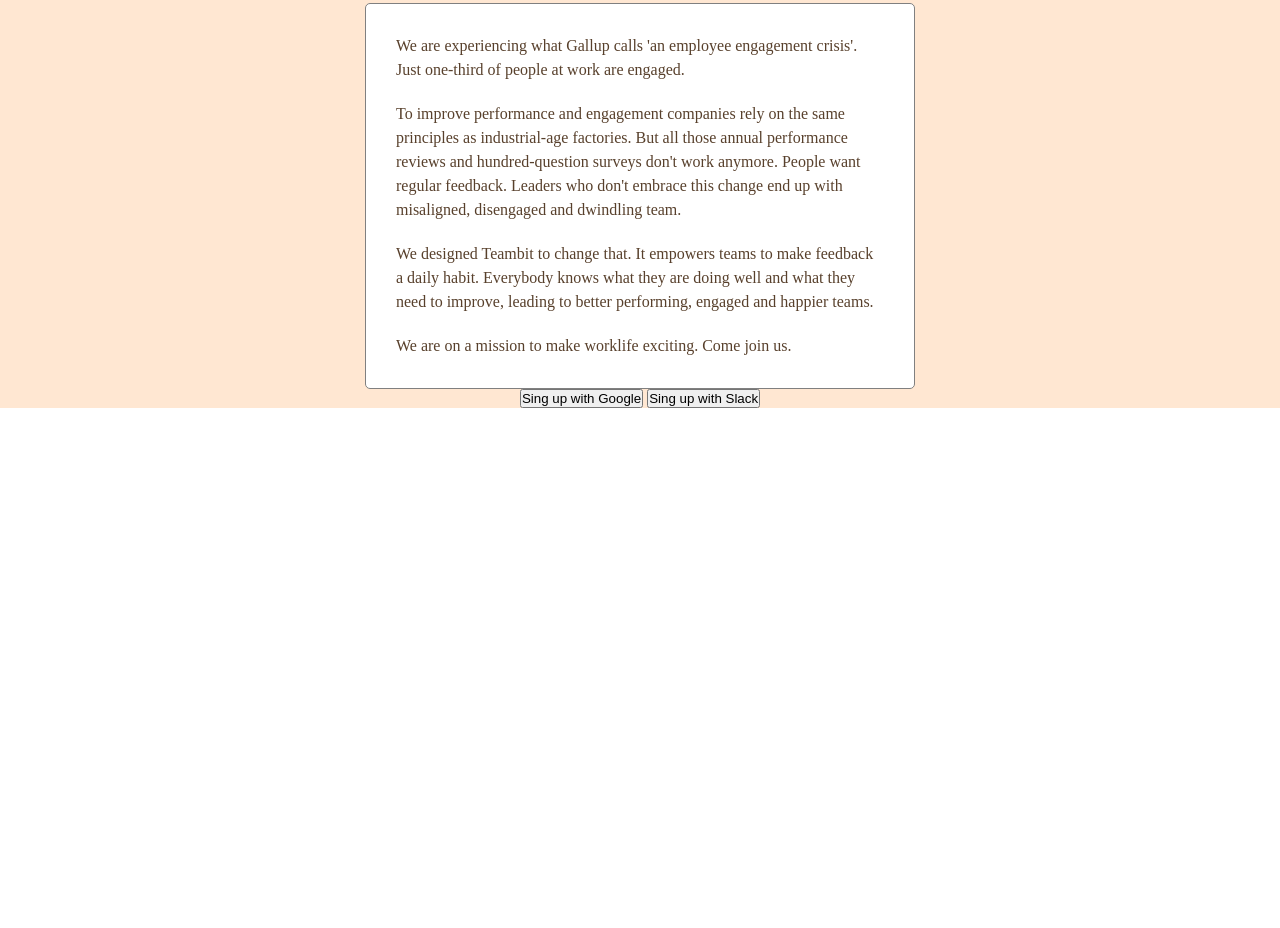
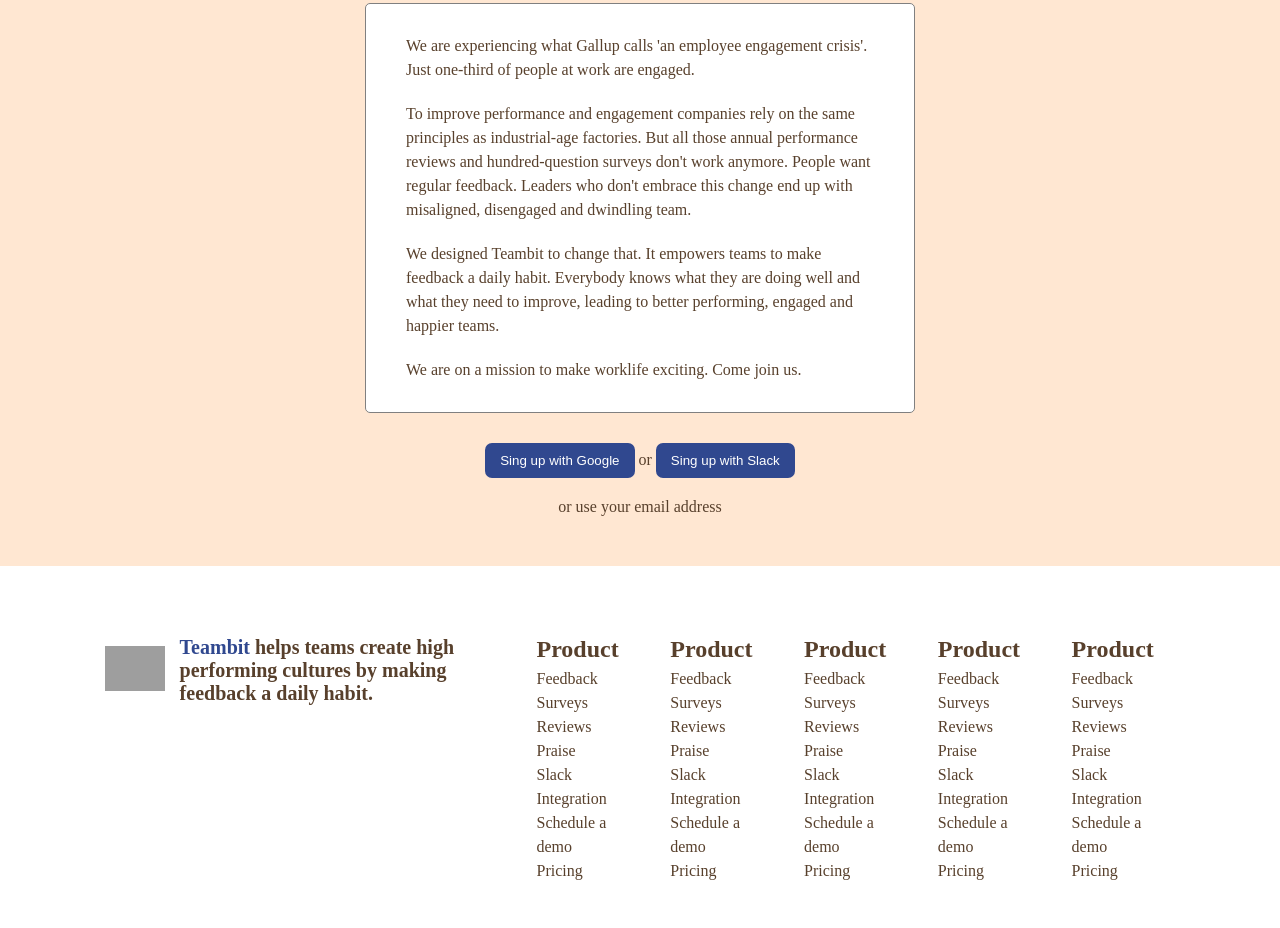
Before and after one commit to lucapu88/node-sass-teambit, a website: page public/index.html in a window 1280 px wide. Shown: the part 2774-3702 px from the top of the page. Before the commit the page ends 3182 px from the top, so only its background shows below. Drawn offline with Linux system fonts and the light colour scheme; grey boxes are pictures that could not be loaded.

```diff
--- a/public/index.html
+++ b/public/index.html
@@ -120,10 +120,70 @@
         <p>We are on a mission to make worklife exciting. Come join us.</p>
       </div>
       <div class="buttons">
-        <button class="google">Sing up with Google</button>
-        <button class="slack">Sing up with Slack</button>
+        <button class="google" type="button">Sing up with Google</button>
+        <span> or </span>
+        <button class="slack" type="button">Sing up with Slack</button>
+      </div>
+      <div class="emailAddress">
+        <a href="#">or use your email address</a>
       </div>
     </div>
+    <footer>
+      <div class="column-teambit">
+        <img src="https://teambit.io/wp-content/themes/teambeat/img/logo-small.svg" alt="">
+        <p><a href="#">Teambit</a> helps teams create high performing cultures by making feedback a daily habit.</p>
+      </div>
+      <div class="column"> <!--i contenuti delle column li faccio tutti uguali per evitare di fare copia e incolla-->
+        <h2>Product</h2>
+        <a href="#">Feedback</a>
+        <a href="#">Surveys</a>
+        <a href="#">Reviews</a>
+        <a href="#">Praise</a>
+        <a href="#">Slack Integration</a>
+        <a href="#">Schedule a demo</a>
+        <a href="#">Pricing</a>
+      </div>
+      <div class="column">
+        <h2>Product</h2>
+        <a href="#">Feedback</a>
+        <a href="#">Surveys</a>
+        <a href="#">Reviews</a>
+        <a href="#">Praise</a>
+        <a href="#">Slack Integration</a>
+        <a href="#">Schedule a demo</a>
+        <a href="#">Pricing</a>
+      </div>
+      <div class="column">
+        <h2>Product</h2>
+        <a href="#">Feedback</a>
+        <a href="#">Surveys</a>
+        <a href="#">Reviews</a>
+        <a href="#">Praise</a>
+        <a href="#">Slack Integration</a>
+        <a href="#">Schedule a demo</a>
+        <a href="#">Pricing</a>
+      </div>
+      <div class="column">
+        <h2>Product</h2>
+        <a href="#">Feedback</a>
+        <a href="#">Surveys</a>
+        <a href="#">Reviews</a>
+        <a href="#">Praise</a>
+        <a href="#">Slack Integration</a>
+        <a href="#">Schedule a demo</a>
+        <a href="#">Pricing</a>
+      </div>
+      <div class="column">
+        <h2>Product</h2>
+        <a href="#">Feedback</a>
+        <a href="#">Surveys</a>
+        <a href="#">Reviews</a>
+        <a href="#">Praise</a>
+        <a href="#">Slack Integration</a>
+        <a href="#">Schedule a demo</a>
+        <a href="#">Pricing</a>
+      </div>
+    </footer>
 
   </body>
 </html>
--- a/src/scss/partials/_footer.scss
+++ b/src/scss/partials/_footer.scss
@@ -1 +1,34 @@
 //barra finale
+footer {
+  @include sizeContainer();
+  display: flex;
+  padding: 50px 0 30px;
+  .column-teambit{
+    display: flex;
+    width: 425px;
+    margin-right: 30px;
+    img {
+      height: 75px;
+      width: 150px;
+      padding: 15px;
+      margin-top: 15px;
+    }
+    p {
+      font-weight: bolder;
+      margin-top: 5%;
+      font-size: 20px;
+      a {
+        color: $buttonColor;
+        &:hover {
+          text-decoration: underline;
+        }
+      }
+    }
+  }
+  .column {
+    display: flex;
+    flex-direction: column;
+    padding: 15px;
+    line-height: $lineHeight;
+  }
+}
--- a/src/scss/partials/_general.scss
+++ b/src/scss/partials/_general.scss
@@ -7,9 +7,9 @@
 a {
   text-decoration: none;
   color: $fontColor;
-}
-a:hover {
-  color: $buttonColor;
+  &:hover {
+    color: $buttonColor;
+  }
 }
 body {
   color: $fontColor;
--- a/src/scss/partials/_header.scss
+++ b/src/scss/partials/_header.scss
@@ -1,7 +1,6 @@
 // barra iniziale
 .container {
-  width: 86%;
-  margin: 0 7% 0 7%;
+  @include sizeContainer();
   header {
     background-color: white;
     color: $fontColor;
@@ -20,11 +19,7 @@
       margin-right: 10px;
     }
     button {
-      border-color: $buttonColor;
-      color: $buttonColor;
-      border-radius: $borderRadius;
-      background-color: transparent;
-      padding: 5px 15px;
+      @include otherButtonProp();
     }
   }
 }
--- a/src/scss/partials/_main-bottom.scss
+++ b/src/scss/partials/_main-bottom.scss
@@ -67,11 +67,24 @@
     background-color: white;
     width: 550px;
     line-height: $lineHeight;
-    padding: 20px;
+    padding: 20px 30px;
     border: $borderStyle grey;
     border-radius: 5px;
     p {
       padding: 10px;
     }
   }
+  .buttons { //se gli do come nome jumbo-button non prende le stesse proprietà
+    // @extend .jumbo-button; //non funziona
+
+    .google {
+      @include buttonProperty($buttonColor);
+    }
+    .slack {
+      @extend .google;
+    }
+  }
+  .emailAddress {
+    padding: 20px 0 50px;
+  }
 }
--- a/src/scss/partials/_main-top.scss
+++ b/src/scss/partials/_main-top.scss
@@ -19,7 +19,7 @@
     width: 100%;
   }
   .google {
-    @include buttonProperty();
+    @include buttonProperty($buttonColor);
   }
   .slack {
     @extend .google;
--- a/src/scss/partials/_variables.scss
+++ b/src/scss/partials/_variables.scss
@@ -5,11 +5,22 @@
 $borderStyle: 1px solid ;
 $borderRadius: 7px;
 $lineHeight: 1.5;
-@mixin buttonProperty() {
+@mixin buttonProperty($color) { //setta le proprietà dei bottoni blu
   border-radius: $borderRadius;
-  background-color: $buttonColor;
+  background-color: $color;
   color: white;
   border-style: none;
   padding: 10px 15px;
   margin-top: 30px;
 }
+@mixin otherButtonProp() { //setta le proprietà dei bottoni diversi da quelli blu
+  border-color: $buttonColor;
+  color: $buttonColor;
+  border-radius: $borderRadius;
+  background-color: transparent;
+  padding: 5px 15px;
+}
+@mixin sizeContainer() { //setta le dimensioni di un contenitore
+  width: 86%;
+  margin: 0 7% 0 7%;
+}
```
Also changed, not shown: public/css/app.css.
